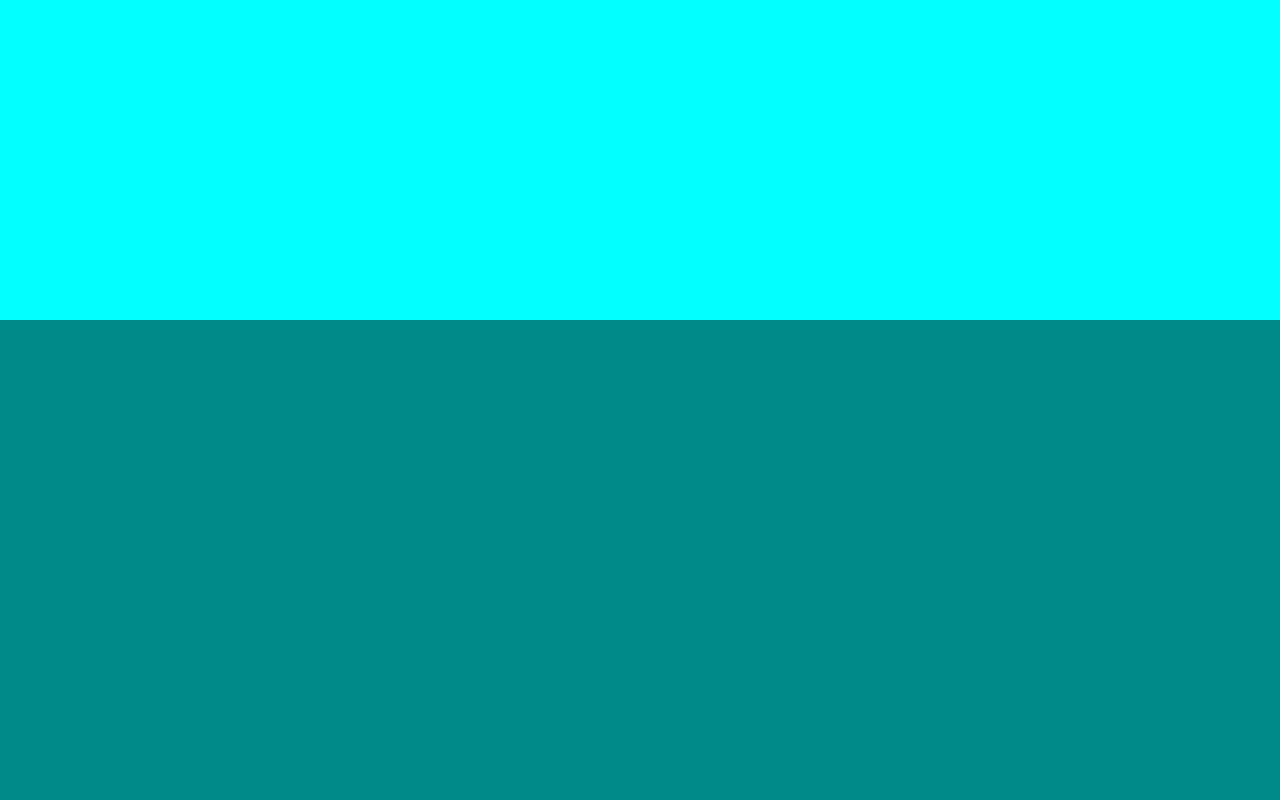
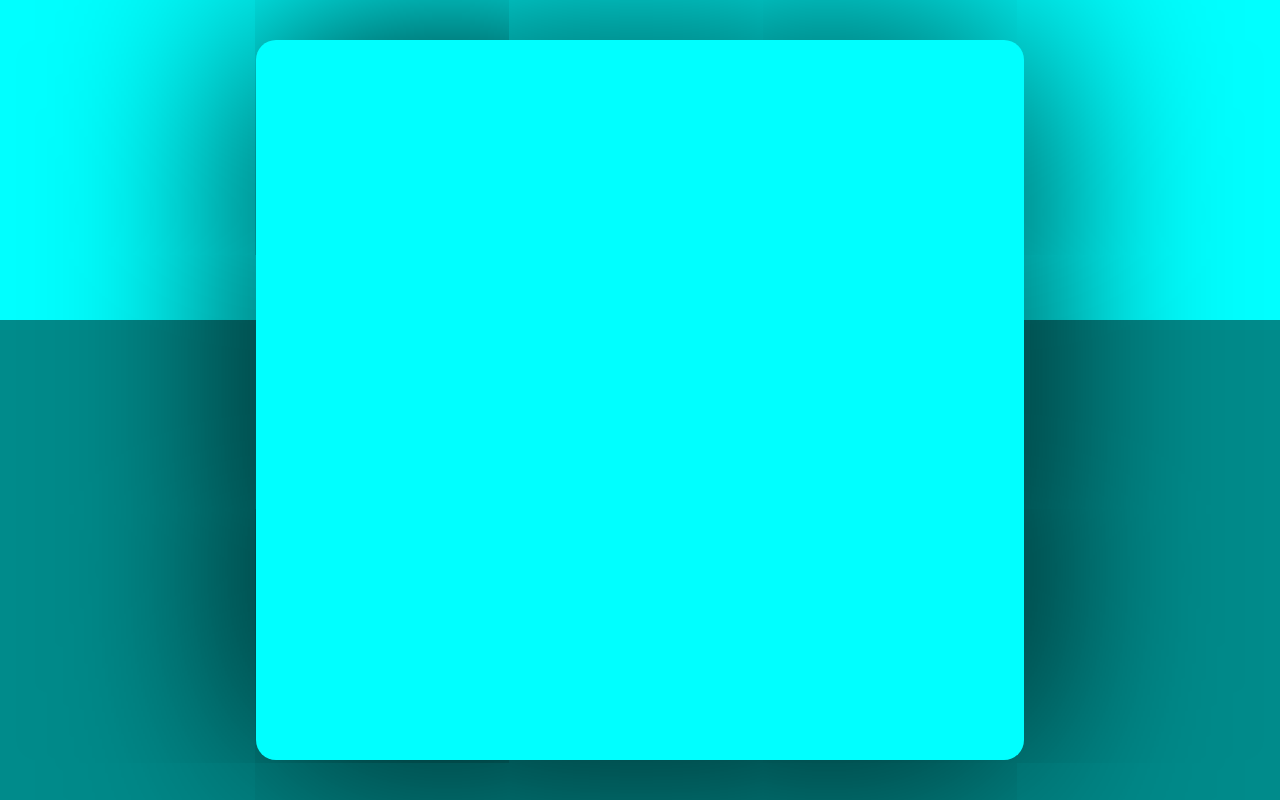
Before and after one commit to abol313/picture_reviewer, a plain HTML site: page index.html in a window 1280 px wide. Drawn offline with Linux system fonts and the light colour scheme.

Commit message:
style: feat: styles to .container added

```diff
--- a/style.css
+++ b/style.css
@@ -6,4 +6,16 @@ body{
     background:linear-gradient(to top, darkcyan 60%,cyan 60%);
     margin:0;
     min-height:100vh;
+    display:flex;
+    flex-direction:column;
+    justify-content:center;
+    align-items:center;
 }
+
+.container{
+    width:60vw;
+    height:90vh;
+    background-color:cyan;
+    box-shadow:0 0 200px black;
+    border-radius:20px;
+}
```
